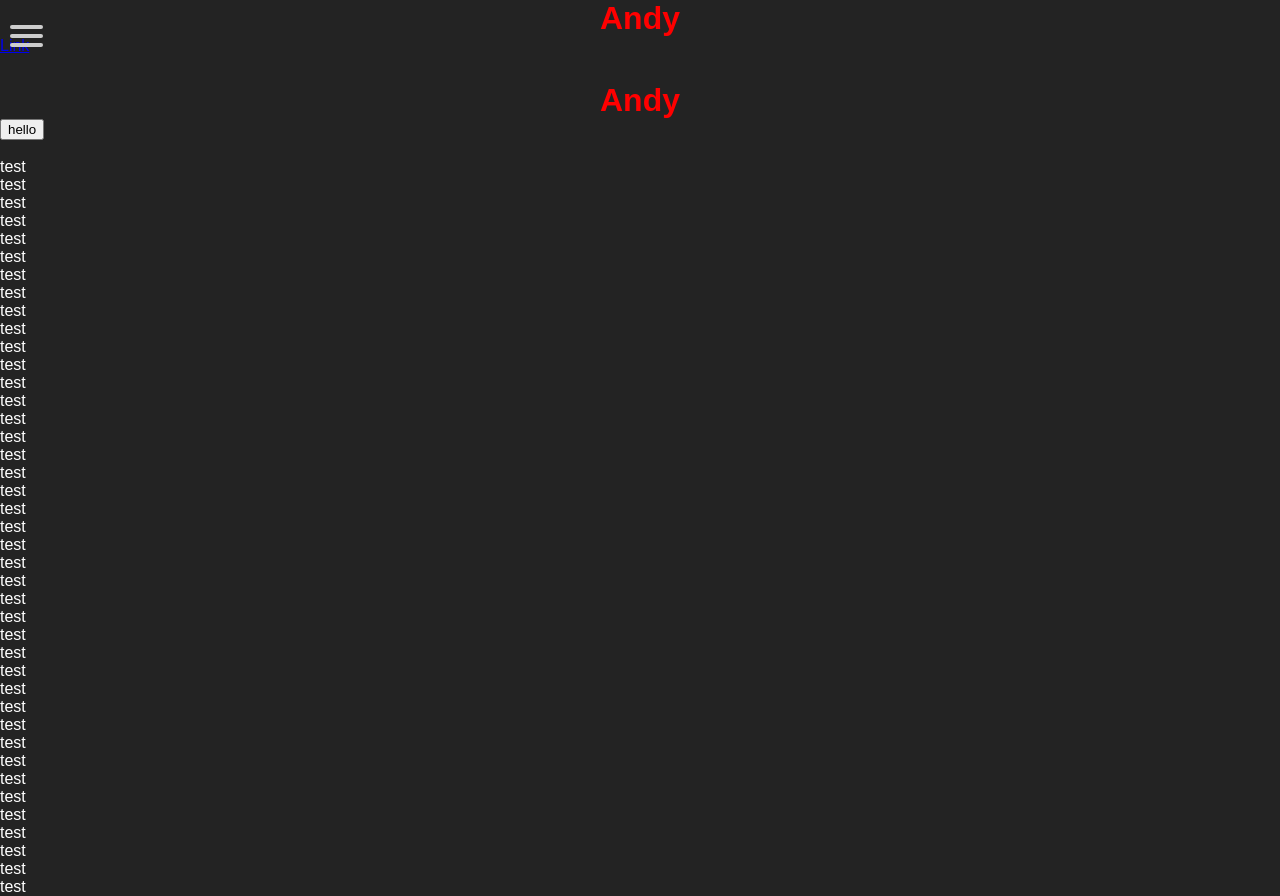
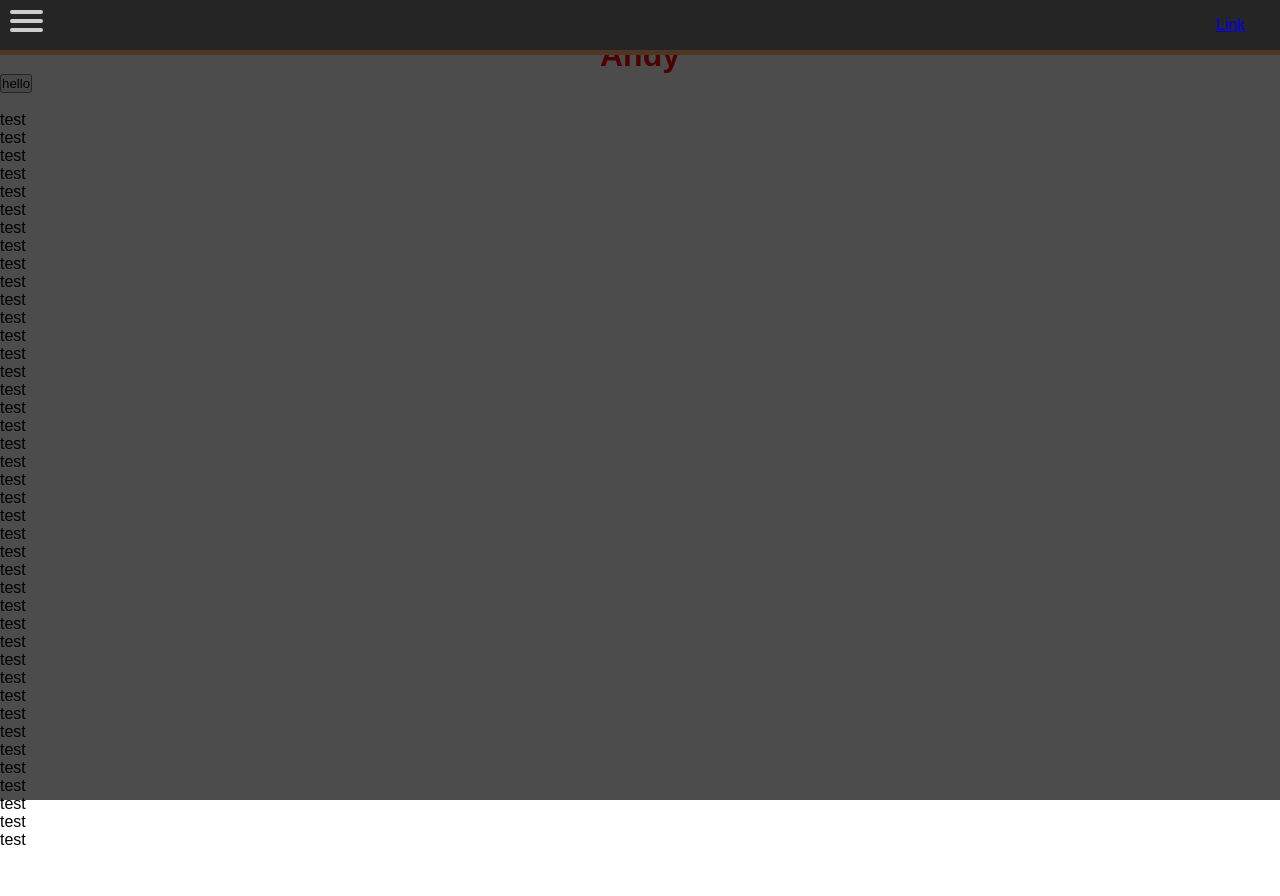
Before and after one commit to andyjh86/andy.github.io, a plain HTML site: page index.html in a window 1280 px wide. After the commit the page ends 849 px from the top, so only its background shows below. Drawn offline with Linux system fonts and the light colour scheme.

Commit message:
Update style.css

```diff
--- a/style.css
+++ b/style.css
@@ -3,6 +3,7 @@ H1 {
   padding: 0;
   text-align: center;
   color: red; /* Set the font color to red */
+  z-index: 3;
 }
 
 body
@@ -11,19 +12,41 @@ body
    padding: 0;
 
    /* make it look decent enough */
-   background: #232323;
-   color: #FFFFFF !important;
+   background: #FFFFFF;
+   color: #000 !important;
    font-family: "Avenir Next", "Avenir", sans-serif;
  }
+
+ .ribbon {
+  position: fixed;
+  top: 0;
+  left: 0;
+  right: 0;
+  height: 50px;
+  background-color: #252525;
+  border-bottom: 5px solid #4E3524;
+  transform-origin: 100% 0;
+  transform: translateX(0%) rotate(-0deg);
+  display: flex;
+  justify-content: space-between;
+  align-items: center;
+  z-index: 2;
+}
+
+.right-link {
+  margin-left: 95%;
+
+
+}
 
  #menuToggle
  {
    display: block;
-   position: relative;
-   top: -30px;
+   position: fixed;
+   top: 10px;
    left: 10px;
 
-   z-index: 1;
+   z-index: 3;
 
    -webkit-user-select: none;
    user-select: none;
@@ -129,11 +152,13 @@ body
  {
    position: absolute;
    width: 300px;
+   Height: 100vh;
    margin: -100px 0 0 -50px;
    padding: 50px;
    padding-top: 125px;
 
    background: #5A5A5A;
+   border-right: 5px solid #4E3524;
    list-style-type: none;
    -webkit-font-smoothing: antialiased;
    /* to stop flickering of text in safari */
@@ -157,3 +182,42 @@ body
  {
    transform: none;
  }
+
+ * {
+  margin: 0;
+  padding: 0;
+}
+
+.hero-image {
+  /* Use "linear-gradient" to add a darken background effect to the image (photographer.jpg). This will make the text easier to read */
+  background-image: linear-gradient(rgba(0, 0, 0, 0.5), rgba(0, 0, 0, 0.5)), url("https://lh3.googleusercontent.com/wZ9-TsFbb695X2dd3xHneBS1g2Mt8daycU0biUWp9WgoEf6lFMuFc72KnBj_cS_foNg=w2400");
+
+
+  height: 100%;
+  width: 100%;
+
+  /* Position and center the image to scale nicely on all screens */
+  background-position: center;
+  background-repeat: no-repeat;
+  background-size: cover;
+  position: relative;
+}
+
+/* Place text in the middle of the image */
+.hero-text {
+  text-align: center;
+  position: absolute;
+  top: 50%;
+  left: 50%;
+  transform: translate(-50%, -50%);
+  color: white;
+}
+
+#overlay {
+  background: #000;
+  width: 100%;
+  height: 100%;
+  opacity: 0.7;
+  position: absolute;
+  top: 0;
+}
```
